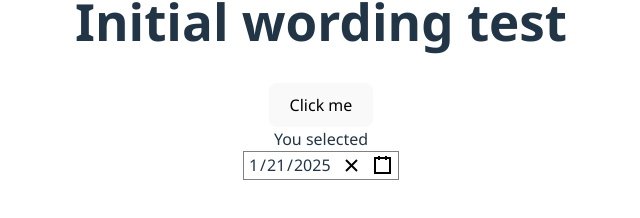
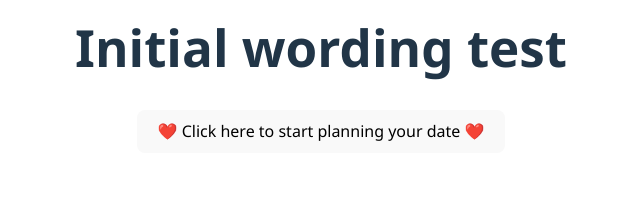
Before and after one commit to b3hold23/Valentine, a React (Vite) app: page /date in a window 1280 px wide. Shown: the part 484-702 px from the top of the page, without its empty margins (319-959 px from the left). Built offline with nearby package versions, Linux system fonts and the light colour scheme.

Commit message:
going to add input for form

```diff
--- a/src/Calendar.css
+++ b/src/Calendar.css
@@ -52,6 +52,10 @@ body {
   margin: 0 auto;
 }
 
-.react-date-picker__weekdays {
-  color: red !important;
+.react-calendar__month-view__days__day--neighboringMonth {
+    opacity: 0.7 !important;
 }
+
+.react-calendar__month-view__days__day--weekend {
+    color: #9b3030 !important;
+}
--- a/src/components/DateForm.jsx
+++ b/src/components/DateForm.jsx
@@ -1,12 +1,56 @@
+import { useState } from "react";
+import { DatePicker } from "react-date-picker";
 
-const DateForm = () => {
-    const HandleClick = () => {
-        alert('You clicked me!');
-    }
+import '../Calendar.css';
+import 'react-date-picker/dist/DatePicker.css';
+// import 'react-calendar/dist/Calendar.css';
+
+const LocateDate = () => {
+    return (
+        <div>
+            <h2>Where would you like to go?</h2>
+            <input type="text" placeholder="Location" />
+        </div>
+    );
+}
+const DateDay = () => {
+    const [date, setDate] = useState(new Date());
 
     return (
-        <button onClick={HandleClick}>Click me</button>
+        <>
+        <header>
+            <h2>Plan your date:</h2>
+        </header>
+        <DatePicker
+        calendarAriaLabel="Toggle calendar"
+        dayAriaLabel="Day"
+        monthAriaLabel="Month"
+        nativeInputAriaLabel="Date"
+        onChange={setDate}
+        value={date}
+        yearAriaLabel="Year"
+        locale="en-EN"
+        onCalendarClose={() => console.log(`Calendar closed, date selected: ${date.toDateString()}`)}
+        />
+        </>
+    );
+
+}
+const DateNight = () => {
+    const [dateBtn, startDateBtn] = useState(false);
+
+    const HandleClick = () => {
+        startDateBtn(!dateBtn);
+    };
+
+    return (
+        <div>
+         <button onClick={HandleClick}>
+            {dateBtn ? "Close" : "❤️ Click here to start planning your date ❤️"}
+         </button>
+         {dateBtn && <DateDay />}
+        </div>
     );
 }
 
-export default DateForm;
+export default DateNight;
--- a/src/pages/Date.jsx
+++ b/src/pages/Date.jsx
@@ -1,43 +1,20 @@
-import { useState } from "react";
-import { DatePicker } from "react-date-picker";
 
 
-import DateForm from "../components/DateForm";
+
+import DateNight from "../components/DateForm";
 import 'react-date-picker/dist/DatePicker.css';
 import '../Calendar.css';
-
-const DateDay = () => {
-    const [date, setDate] = useState(new Date());
-
-    return (
-        <>
-        <header>
-            You selected
-        </header>
-        <DatePicker
-        calendarAriaLabel="Toggle calendar"
-        dayAriaLabel="Day"
-        monthAriaLabel="Month"
-        nativeInputAriaLabel="Date"
-        onChange={setDate}
-        value={date}
-        yearAriaLabel="Year"
-        />
-        </>
-    );
-}
-
-const DateNight = () => {
+const DatePlan = () => {
     return (
         <>
         <img src='https://media0.giphy.com/media/v1.Y2lkPTc5MGI3NjExaTlnYXVsZWV6dmY0NDQ4MTMwYW43Y2JueGN1cjQzeXdpMmttOWFreiZlcD12MV9pbnRlcm5hbF9naWZfYnlfaWQmY3Q9Zw/d3MM4vAejYomlzGg/giphy.gif'></img>
 
         <h1>Initial wording test</h1>
-        <DateForm />
-        <DateDay />
+        <DateNight />
+
 
         </>
     )
 }
 
-export default DateNight;
+export default DatePlan;
```
